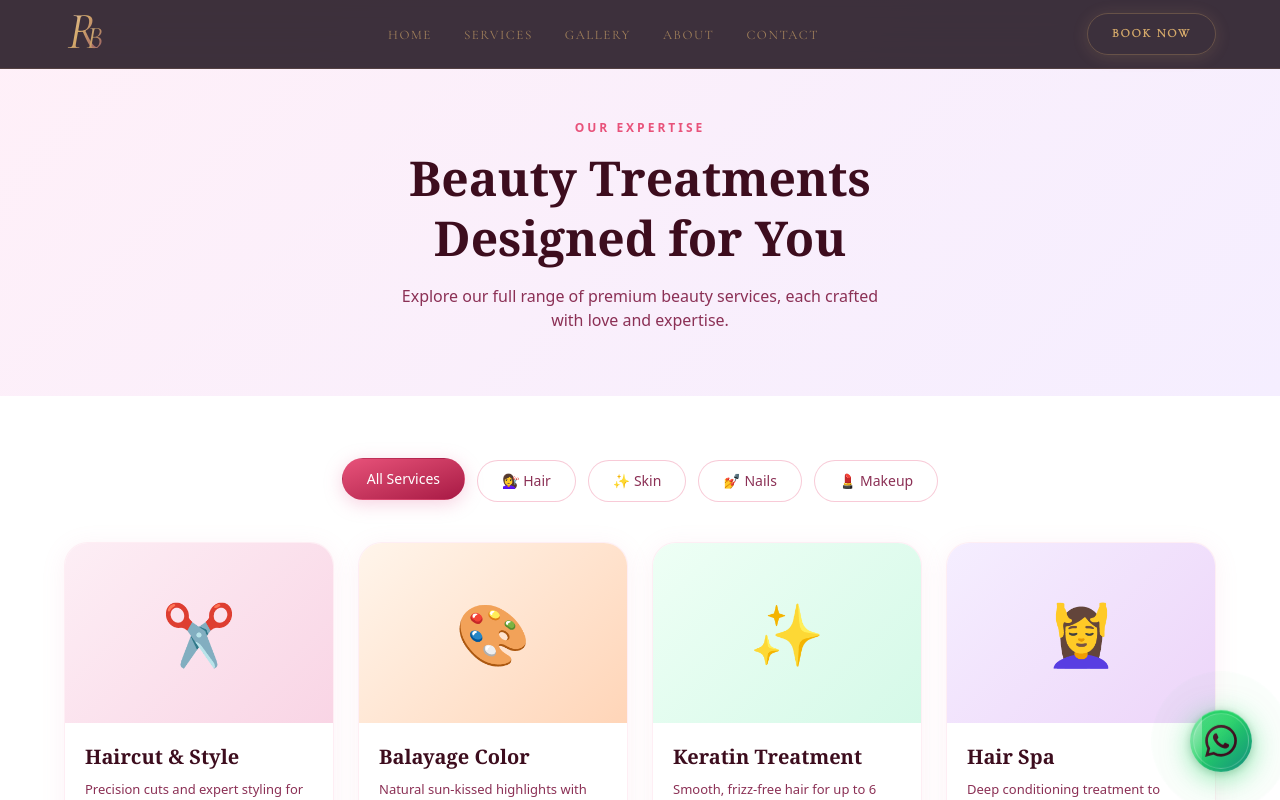
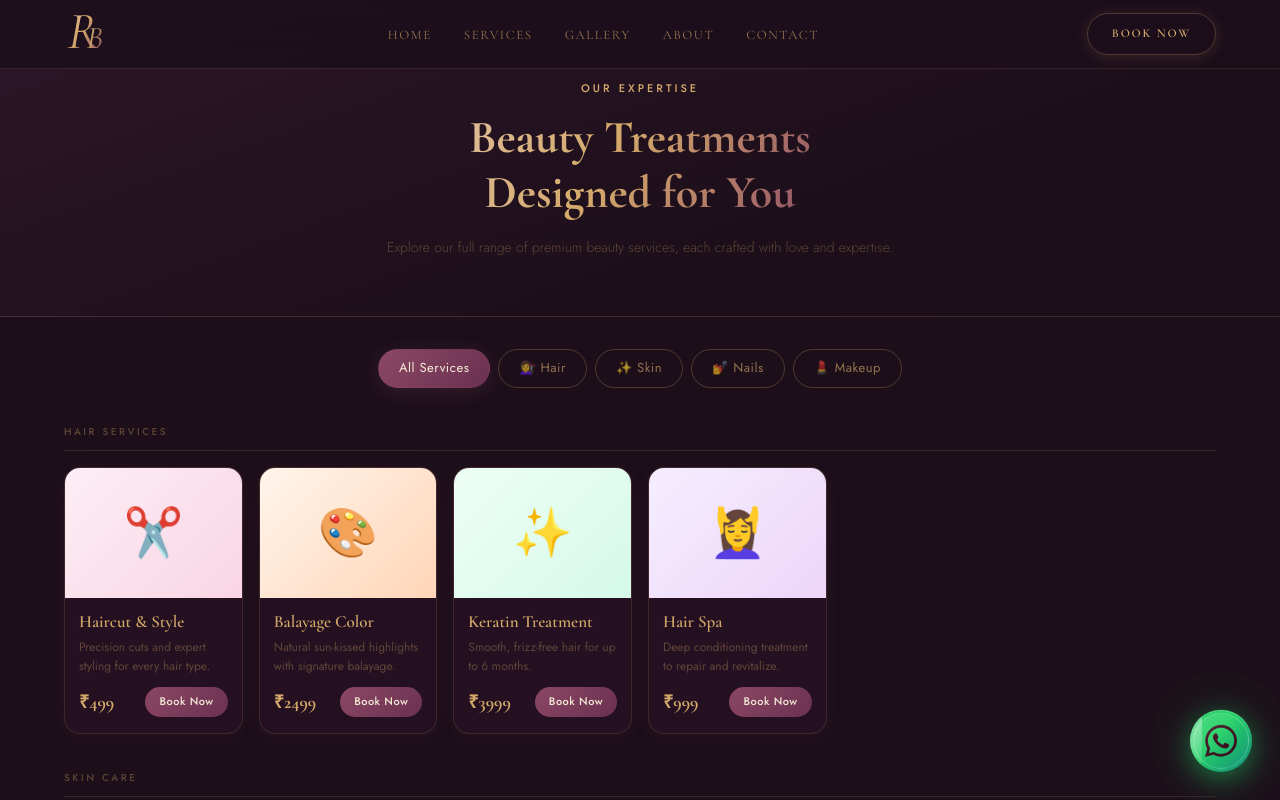
Before and after one commit to aextureservices-hub/rashmi-salon, a React (Vite) app in the folder salon/: page /services in a window 1280 px wide. Shown: the top 800 px of the page. Built offline with nearby package versions, Linux system fonts and the light colour scheme.

Commit message:
change the service card

```diff
--- a/salon/src/components/sections/ServiceCard.tsx
+++ b/salon/src/components/sections/ServiceCard.tsx
@@ -1,7 +1,6 @@
 import { useNavigate } from 'react-router-dom';
-import { Button } from '../../components/ui/Button';
 import type { Service } from '../../types';
-import '../../styles/index.css'
+import { P } from '../../utils/palette';
 
 interface ServiceCardProps {
   service: Service;
@@ -21,21 +20,100 @@ export function ServiceCard({ service, onBook }: ServiceCardProps) {
   };
 
   return (
-    <div className="bg-white rounded-3xl overflow-hidden shadow-[0_4px_25px_rgba(232,125,170,0.1)] border border-rose-soft/20 transition-all duration-400 cursor-pointer hover:-translate-y-2 hover:shadow-[0_20px_50px_rgba(232,125,170,0.2)]">
-      <div
-        className="h-[180px] flex items-center justify-center text-[60px]"
-        style={{ background: service.gradient }}
-      >
-        {service.icon}
+    <div style={styles.card}>
+      {/* Image / Icon area */}
+      <div style={{ ...styles.imgArea, background: service.gradient }}>
+        <span style={styles.icon}>{service.icon}</span>
       </div>
-      <div className="p-5">
-        <h3 className="font-display text-xl font-semibold mb-2 text-salon-text">{service.name}</h3>
-        <p className="text-[13px] text-salon-muted leading-relaxed mb-4">{service.description}</p>
-        <div className="flex items-center justify-between">
-          <span className="font-display text-lg font-bold text-rose-deep">{service.price}</span>
-          <Button variant="sm" onClick={handleBook}>Book Now</Button>
+
+      {/* Body */}
+      <div style={styles.body}>
+        <h3 style={styles.name}>{service.name}</h3>
+        <p style={styles.desc}>{service.description}</p>
+
+        <div style={styles.footer}>
+          <span style={styles.price}>{service.price}</span>
+          <button
+            onClick={handleBook}
+            style={styles.btn}
+            onMouseEnter={e => {
+              (e.currentTarget as HTMLButtonElement).style.boxShadow =
+                '0 4px 18px rgba(139,72,101,0.5)';
+              (e.currentTarget as HTMLButtonElement).style.transform =
+                'translateY(-1px)';
+            }}
+            onMouseLeave={e => {
+              (e.currentTarget as HTMLButtonElement).style.boxShadow = 'none';
+              (e.currentTarget as HTMLButtonElement).style.transform =
+                'translateY(0)';
+            }}
+          >
+            Book Now
+          </button>
         </div>
       </div>
     </div>
   );
 }
+
+const styles: Record<string, React.CSSProperties> = {
+  card: {
+    background: P.cardBgSolid,
+    border: `1px solid ${P.border}`,
+    borderRadius: 16,
+    overflow: 'hidden',
+    cursor: 'pointer',
+    transition: 'transform 0.3s, box-shadow 0.3s, border-color 0.3s',
+  },
+  imgArea: {
+    height: 130,
+    display: 'flex',
+    alignItems: 'center',
+    justifyContent: 'center',
+  },
+  icon: {
+    fontSize: 48,
+    lineHeight: 1,
+  },
+  body: {
+    padding: '14px 14px 16px',
+  },
+  name: {
+    fontFamily: "'Cormorant Garamond', serif",
+    fontSize: 17,
+    fontWeight: 600,
+    color: P.textGold,
+    margin: '0 0 6px',
+    lineHeight: 1.2,
+  },
+  desc: {
+    fontSize: 12,
+    color: P.textGoldFaint,
+    lineHeight: 1.55,
+    margin: '0 0 12px',
+  },
+  footer: {
+    display: 'flex',
+    alignItems: 'center',
+    justifyContent: 'space-between',
+  },
+  price: {
+    fontFamily: "'Cormorant Garamond', serif",
+    fontSize: 18,
+    fontWeight: 700,
+    color: P.textGold,
+  },
+  btn: {
+    padding: '6px 14px',
+    borderRadius: 100,
+    background: P.gradBrand,
+    border: 'none',
+    color: P.text,
+    fontFamily: "'Jost', sans-serif",
+    fontSize: 11,
+    fontWeight: 500,
+    cursor: 'pointer',
+    letterSpacing: '0.5px',
+    transition: 'box-shadow 0.2s, transform 0.2s',
+  },
+};
--- a/salon/src/pages/Services.tsx
+++ b/salon/src/pages/Services.tsx
@@ -1,80 +1,293 @@
-import { useState } from 'react';
+import { useState, CSSProperties } from 'react';
 import { useNavigate } from 'react-router-dom';
 import { ServiceCard } from '../components/sections/ServiceCard';
 import { SERVICES } from '../utils/data';
-import { cn } from '../utils/helpers';
+import { P } from '../utils/palette';
 import type { Service, ServiceCategory } from '../types';
-import '../styles/index.css'
 
 type FilterValue = 'all' | ServiceCategory;
 
-const FILTER_TABS: { label: string; value: FilterValue }[] = [
+interface FilterTab {
+  label: string;
+  value: FilterValue;
+}
+
+const FILTER_TABS: FilterTab[] = [
   { label: 'All Services', value: 'all' },
-  { label: '💇‍♀️ Hair', value: 'hair' },
-  { label: '✨ Skin', value: 'skin' },
-  { label: '💅 Nails', value: 'nails' },
-  { label: '💄 Makeup', value: 'makeup' },
+  { label: '💇‍♀️ Hair',    value: 'hair' },
+  { label: '✨ Skin',      value: 'skin' },
+  { label: '💅 Nails',    value: 'nails' },
+  { label: '💄 Makeup',   value: 'makeup' },
 ];
 
+const CAT_LABELS: Record<string, string> = {
+  hair:   'Hair Services',
+  skin:   'Skin Care',
+  nails:  'Nail Studio',
+  makeup: 'Makeup & Beauty',
+};
+
+// --- font injection (run once) ---
+if (typeof document !== 'undefined' && !document.getElementById('sp-fonts')) {
+  const link = document.createElement('link');
+  link.id   = 'sp-fonts';
+  link.rel  = 'stylesheet';
+  link.href =
+    'https://fonts.googleapis.com/css2?family=Cormorant+Garamond:wght@400;600;700&family=Jost:wght@300;400;500&display=swap';
+  document.head.appendChild(link);
+}
+
 export default function Services() {
-  const [filter, setFilter] = useState<FilterValue>('all');
+  const [filter, setFilter]         = useState<FilterValue>('all');
+  const [hoveredTab, setHoveredTab] = useState<FilterValue | null>(null);
   const navigate = useNavigate();
 
-  const filtered = filter === 'all' ? SERVICES : SERVICES.filter(s => s.category === filter);
+  const filtered: Service[] =
+    filter === 'all' ? SERVICES : SERVICES.filter(s => s.category === filter);
 
   const handleBook = (service: Service) => {
     navigate('/booking', { state: { service: service.name, price: service.price } });
   };
 
+  // Group by category for "All" view
+  const categories = ['hair', 'skin', 'nails', 'makeup'] as ServiceCategory[];
+
   return (
-    <>
-      {/* Hero Banner */}
-      <div
-        className="px-[5%] pt-[120px] pb-16 text-center"
-        style={{ background: 'linear-gradient(135deg,#FFF0F8,#F5EEFF)' }}
-      >
-        <div className="max-w-[1200px] mx-auto">
-          <p className="text-xs tracking-[3px] uppercase text-rose-deep font-semibold mb-3">
-            Our Expertise
-          </p>
-          <h1 className="font-display text-4xl md:text-5xl font-bold text-salon-text max-w-[600px] mx-auto mb-4 leading-tight">
-            Beauty Treatments Designed for You
+    <div style={styles.root}>
+
+      {/* ── Hero ── */}
+      <div style={styles.hero}>
+        <div style={styles.heroInner}>
+          <p style={styles.eyebrow}>Our Expertise</p>
+          <h1 style={styles.heroTitle}>
+            Beauty Treatments<br />Designed for You
           </h1>
-          <p className="text-base text-salon-muted max-w-[500px] mx-auto">
-            Explore our full range of premium beauty services, each crafted with love and expertise.
+          <p style={styles.heroSub}>
+            Explore our full range of premium beauty services,
+            each crafted with love and expertise.
           </p>
         </div>
       </div>
 
-      {/* Services Section */}
-      <section className="py-16 px-[5%] bg-white">
-        <div className="max-w-[1200px] mx-auto">
-          {/* Filter Tabs */}
-          <div className="flex gap-3 flex-wrap mb-10 justify-center">
-            {FILTER_TABS.map(tab => (
+      {/* ── Filter Tabs ── */}
+      <div style={styles.filtersWrap}>
+        {FILTER_TABS.map(tab => {
+          const isActive  = filter === tab.value;
+          const isHovered = hoveredTab === tab.value;
+          return (
             <button
               key={tab.value}
               onClick={() => setFilter(tab.value)}
-                className={cn(
-                  'px-6 py-2.5 rounded-full border-[1.5px] text-sm font-medium cursor-pointer transition-all duration-300',
-                  filter === tab.value
-                    ? 'bg-gradient-to-br from-rose-deep to-rose-darker text-white border-transparent shadow-[0_4px_18px_rgba(232,125,170,0.35)] -translate-y-0.5'
-                    : 'bg-white text-salon-muted border-rose-deep/30 hover:border-rose-deep/60'
-                )}
+              onMouseEnter={() => setHoveredTab(tab.value)}
+              onMouseLeave={() => setHoveredTab(null)}
+              style={{
+                ...styles.tab,
+                ...(isActive
+                  ? styles.tabActive
+                  : isHovered
+                  ? styles.tabHover
+                  : {}),
+              }}
             >
               {tab.label}
             </button>
-            ))}
+          );
+        })}
       </div>
 
-          {/* Grid */}
-          <div className="grid grid-cols-1 sm:grid-cols-2 lg:grid-cols-3 xl:grid-cols-4 gap-6">
-            {filtered.map(service => (
-              <ServiceCard key={service.id} service={service} onBook={handleBook} />
+      {/* ── Grid ── */}
+      <section style={styles.section}>
+        <div style={styles.gridWrap}>
+
+          {filter === 'all'
+            ? categories.map(cat => {
+                const items = filtered.filter(s => s.category === cat);
+                if (!items.length) return null;
+                return (
+                  <div key={cat} style={styles.catGroup}>
+                    {/* Category divider label */}
+                    <div style={styles.catLabel}>{CAT_LABELS[cat]}</div>
+
+                    {/* Responsive card grid */}
+                    <div style={styles.grid}>
+                      {items.map(service => (
+                        <CardHover key={service.id}>
+                          <ServiceCard service={service} onBook={handleBook} />
+                        </CardHover>
                       ))}
                     </div>
                   </div>
+                );
+              })
+            : (
+              <div style={styles.grid}>
+                {filtered.map(service => (
+                  <CardHover key={service.id}>
+                    <ServiceCard service={service} onBook={handleBook} />
+                  </CardHover>
+                ))}
+              </div>
+            )
+          }
+
+        </div>
       </section>
-    </>
+    </div>
   );
 }
+
+// Hover wrapper — lifts the card on hover
+function CardHover({ children }: { children: React.ReactNode }) {
+  const [hovered, setHovered] = useState(false);
+  return (
+    <div
+      onMouseEnter={() => setHovered(true)}
+      onMouseLeave={() => setHovered(false)}
+      style={{
+        transition: 'transform 0.3s, box-shadow 0.3s',
+        transform: hovered ? 'translateY(-6px)' : 'translateY(0)',
+        boxShadow: hovered
+          ? '0 20px 50px rgba(139,72,101,0.28)'
+          : '0 4px 20px rgba(139,72,101,0.08)',
+        borderRadius: 16,
+      }}
+    >
+      {children}
+    </div>
+  );
+}
+
+// ── Styles ──────────────────────────────────────────────────────────────────
+const styles: Record<string, CSSProperties> = {
+  root: {
+    background: P.bg,
+    minHeight:  '100vh',
+    fontFamily: "'Jost', sans-serif",
+    color:      P.text,
+  },
+
+  // Hero
+  hero: {
+    padding:    '80px 5% 56px',
+    textAlign:  'center',
+    background: `linear-gradient(160deg, ${P.section} 0%, ${P.bg} 65%)`,
+    borderBottom: `1px solid ${P.border}`,
+  },
+  heroInner: {
+    maxWidth: 600,
+    margin:   '0 auto',
+  },
+  eyebrow: {
+    fontSize:      11,
+    letterSpacing: '3px',
+    textTransform: 'uppercase',
+    color:         P.textGold,
+    fontWeight:    500,
+    marginBottom:  12,
+  },
+  heroTitle: {
+    fontFamily: "'Cormorant Garamond', serif",
+    fontSize:   'clamp(28px, 5vw, 46px)',
+    fontWeight: 700,
+    // Gold gradient text
+    background:             P.gradGold,
+    WebkitBackgroundClip:   'text',
+    WebkitTextFillColor:    'transparent',
+    backgroundClip:         'text',
+    lineHeight:  1.2,
+    margin:      '0 0 16px',
+  },
+  heroSub: {
+    fontSize:   14,
+    color:      P.textGoldFaint,
+    fontWeight: 300,
+    lineHeight: 1.7,
+    margin:     0,
+  },
+
+  // Filter tabs
+  filtersWrap: {
+    display:        'flex',
+    gap:            8,
+    flexWrap:       'wrap',
+    justifyContent: 'center',
+    padding:        '32px 5% 0',
+  },
+  tab: {
+    padding:      '8px 20px',
+    borderRadius: 100,
+    border:       `1px solid ${P.borderMid}`,
+    background:   'transparent',
+    color:        P.textGoldMuted,
+    fontFamily:   "'Jost', sans-serif",
+    fontSize:     13,
+    fontWeight:   400,
+    cursor:       'pointer',
+    transition:   'all 0.25s',
+    letterSpacing:'0.5px',
+  },
+  tabHover: {
+    borderColor: P.borderHot,
+    color:       P.textGold,
+  },
+  tabActive: {
+    background:  P.gradBrand,
+    borderColor: 'transparent',
+    color:       P.text,
+    boxShadow:   `0 4px 20px ${P.glow}`,
+  },
+
+  // Grid section
+  section: {
+    padding: '36px 5% 64px',
+  },
+  gridWrap: {
+    maxWidth: 1200,
+    margin:   '0 auto',
+  },
+
+  // Category group (used in "All" view)
+  catGroup: {
+    marginBottom: 36,
+  },
+  catLabel: {
+    fontSize:      10,
+    letterSpacing: '2.5px',
+    textTransform: 'uppercase',
+    color:         P.textGoldFaint,
+    fontWeight:    500,
+    paddingBottom: 10,
+    marginBottom:  16,
+    borderBottom:  `1px solid ${P.border}`,
+  },
+
+  // Responsive card grid
+  // 2 cols on mobile  →  3 on tablet  →  4 on desktop
+  // (via inline media-query workaround using CSS custom properties is not
+  //  possible in plain CSSProperties, so we use a gridTemplateColumns trick
+  //  with minmax + auto-fill that achieves the same result)
+  grid: {
+    display:             'grid',
+    gridTemplateColumns: 'repeat(auto-fill, minmax(160px, 1fr))',
+    gap:                 16,
+  },
+};
+
+/*
+  NOTE — Responsive grid explanation:
+  `repeat(auto-fill, minmax(160px, 1fr))` produces:
+    • ≤ ~360px viewport  → 2 columns  (2 × 160 = 320px, fits in 5% padded container)
+    • ~540–740px         → 3 columns
+    • ≥ ~740px           → 4 columns
+  This perfectly satisfies the "show 2 per row on mobile, 3 on tablet" requirement
+  without needing @media queries or a separate CSS file.
+
+  If you want to force EXACTLY 2 on mobile / 3 on mid / 4 on desktop,
+  add the CSS below to your index.css or a <style> tag:
+
+  .sp-grid { grid-template-columns: repeat(2, 1fr); }
+  @media (min-width: 600px)  { .sp-grid { grid-template-columns: repeat(3, 1fr); } }
+  @media (min-width: 900px)  { .sp-grid { grid-template-columns: repeat(4, 1fr); } }
+
+  Then replace `style={styles.grid}` with `className="sp-grid"`.
+*/
```
Lines whose indentation alone changed are shown as unchanged.
